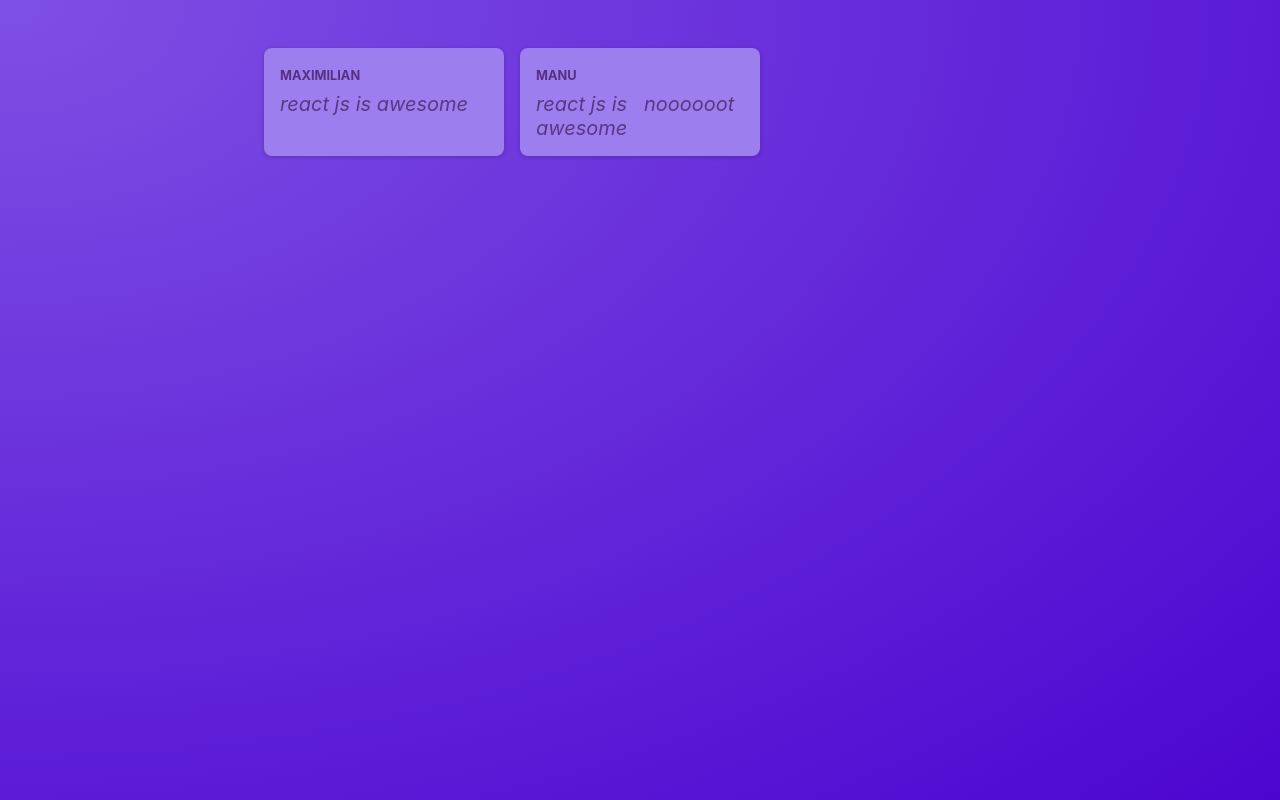
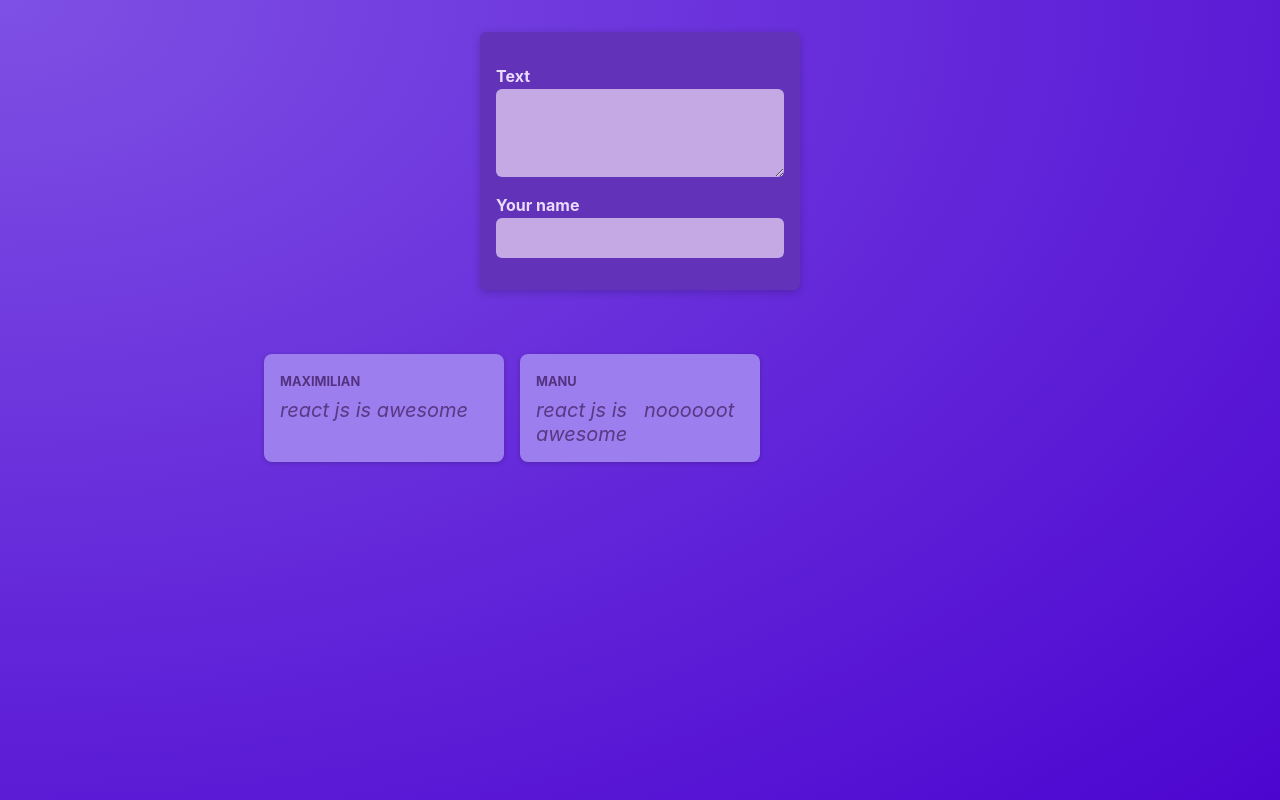
Before and after one commit to CamiSerantoni/RxRefresher, a React (Vite) app: page / in a window 1280 px wide. Built offline with nearby package versions, Linux system fonts and the light colour scheme.

Commit message:
adding event listeners

```diff
--- /dev/null
+++ b/src/components/NewPost.jsx
@@ -0,0 +1,18 @@
+import classes from './NewPost.module.css';
+
+function NewPost() {
+  return (
+    <form className={classes.form}>
+      <p>
+        <label htmlFor="body">Text</label>
+        <textarea id="body" required rows={3} />
+      </p>
+      <p>
+        <label htmlFor="name">Your name</label>
+        <input type="text" id="name" required />
+      </p>
+    </form>
+  );
+}
+
+export default NewPost;
--- /dev/null
+++ b/src/components/NewPost.module.css
@@ -0,0 +1,55 @@
+.form {
+    background-color: #6233b9;
+    padding: 1rem;
+    width: 20rem;
+    margin: 2rem auto;
+    border-radius: 6px;
+    box-shadow: 0 2px 8px rgba(0, 0, 0, 0.2);
+  }
+
+  .form label {
+    display: block;
+    margin-bottom: 0.05rem;
+    color: #eadbfb;
+    font-weight: bold;
+  }
+
+  .form input,
+  .form textarea {
+    display: block;
+    width: 100%;
+    font: inherit;
+    padding: 0.5rem;
+    border-radius: 6px;
+    border: none;
+    background-color: #c4a9e4;
+    color: #28262c;
+  }
+
+  .actions {
+    display: flex;
+    justify-content: flex-end;
+    gap: 0.5rem;
+  }
+
+  .actions button {
+    cursor: pointer;
+    font: inherit;
+    padding: 0.5rem 1.5rem;
+    border: none;
+    border-radius: 4px;
+    background-color: #34036c;
+    color: #e5d5f7;
+  }
+
+  .actions button:hover {
+    background-color: #23014a;
+  }
+
+  .actions button[type='button'] {
+    background-color: transparent;
+  }
+
+  .actions button[type='button']:hover {
+    color: #d1bee6;
+  }
--- a/src/components/PostList.jsx
+++ b/src/components/PostList.jsx
@@ -1,16 +1,16 @@
+import NewPost from "./NewPost";
 import Post from "./Post";
-import classes from './PostsList.module.css'
-
-
+import classes from "./PostsList.module.css";
 
 function PostList(props) {
   return (
-    <ul className={classes.posts}>
-
+    <>
+      <NewPost />
+      <ul className={classes.posts}>
         <Post author="maximilian" body="react js is awesome " />
         <Post author="manu" body="react js is   noooooot awesome " />
-
-    </ul>
+      </ul>
+    </>
   );
 }
 
```
